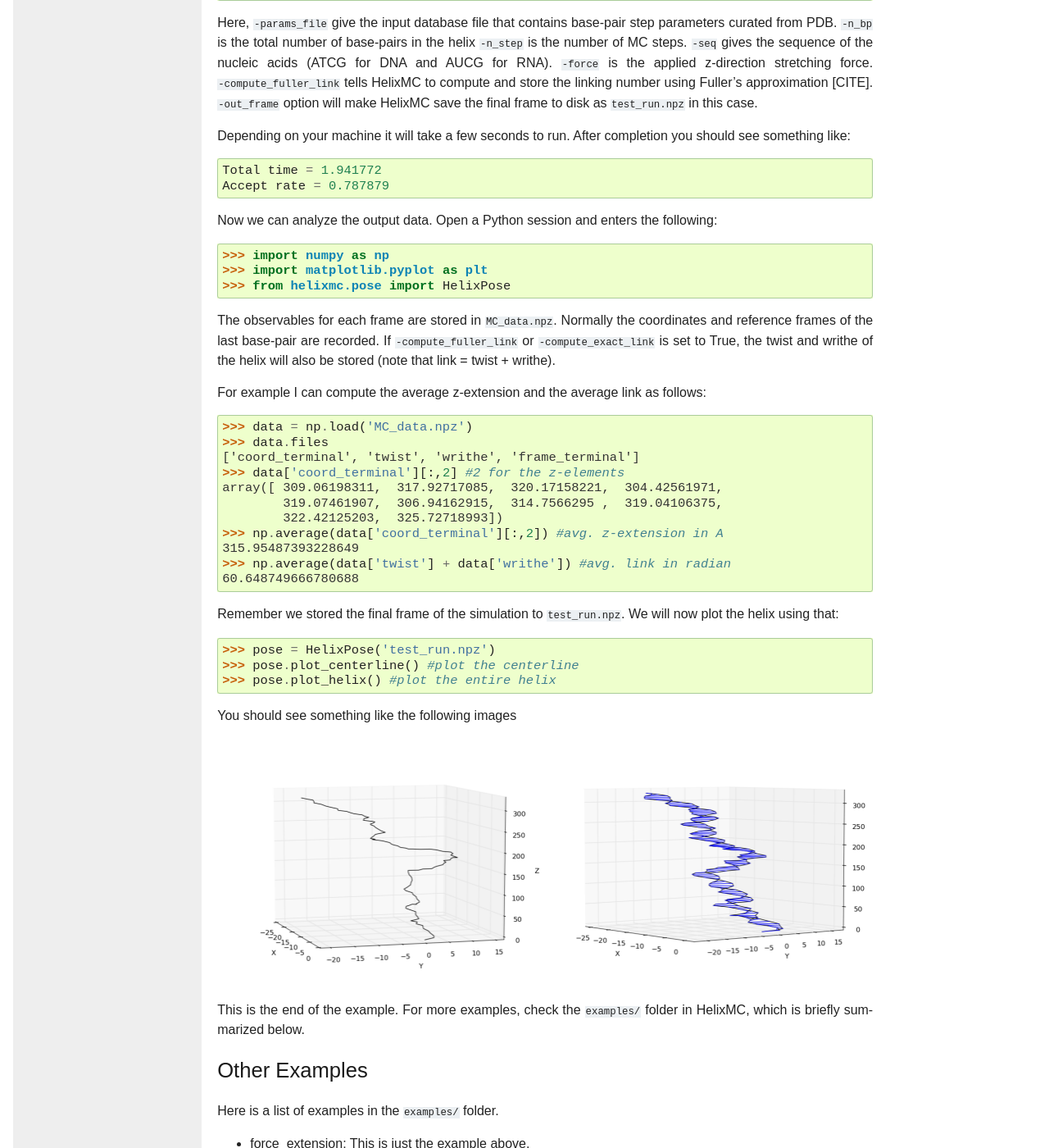
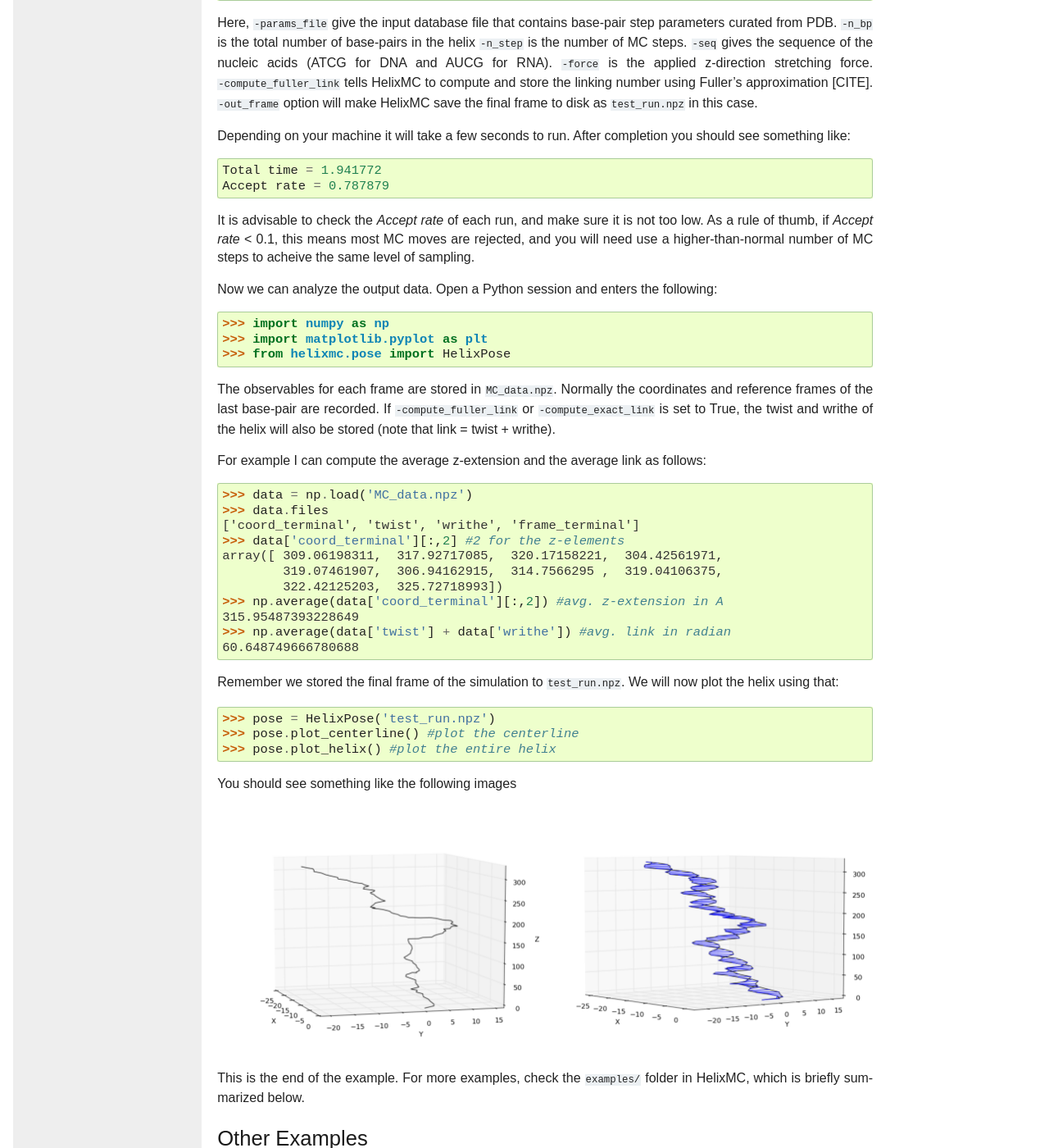
Before and after one commit to fcchou/HelixMC, a Sphinx documentation site: the page built from doc/source/tutorial.rst, in a window 1280 px wide and 1400 px high, scrolled down 1623 px. Shown: the whole window at 82% size. Built offline with Sphinx 7.4.7, drawn with Linux system fonts in a browser that asks for light colours; some of the changed text lies outside the part shown.

Commit message:
More updates on documents

```diff
--- a/doc/source/tutorial.rst
+++ b/doc/source/tutorial.rst
@@ -101,6 +101,11 @@ you should see something like::
     Total time = 1.941772
     Accept rate = 0.787879
 
+It is advisable to check the `Accept rate` of each run, and make sure it is not
+too low. As a rule of thumb, if `Accept rate` < 0.1, this means most MC moves
+are rejected, and you will need use a higher-than-normal number of MC steps to
+acheive the same level of sampling.
+
 Now we can analyze the output data. Open a Python session and enters
 the following::
 
```
Also changed, not shown: other parts of doc/source/tutorial.rst (+8 -0 lines), 1 other file.
